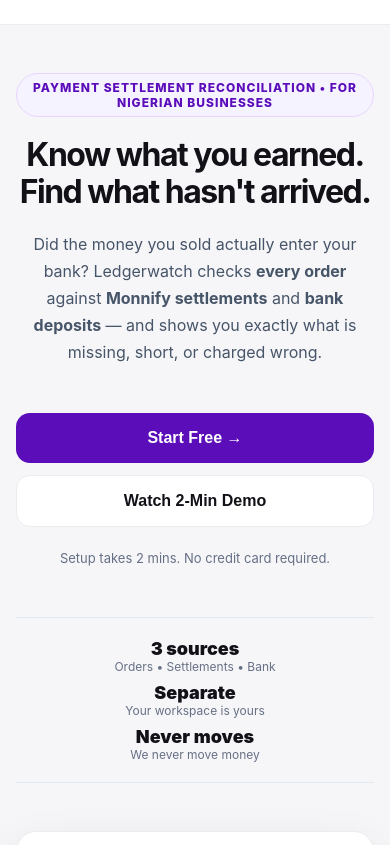
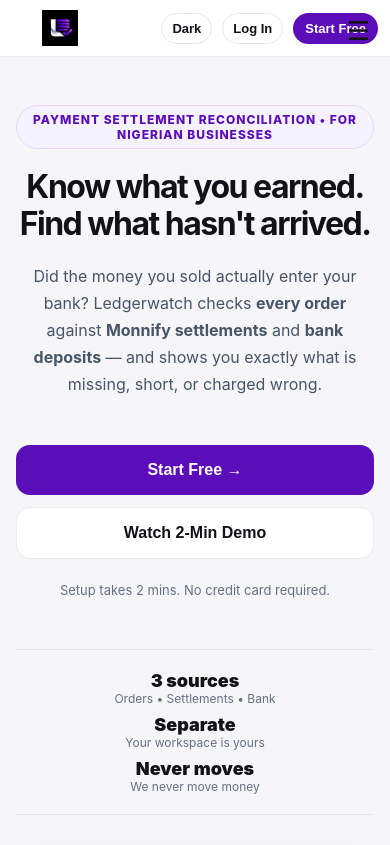
Before and after one commit to ahmaddsmagaji/ledgerwatch, a React (Vite) app in the folder frontend/: page / in a window 390 px wide. Shown: the top 845 px of the page. Built offline with nearby package versions, Linux system fonts and the light colour scheme.

Commit message:
Fix phone header hidden + bigger moderate logo

```diff
--- a/frontend/src/App.css
+++ b/frontend/src/App.css
@@ -231,3 +231,26 @@ body.dark-mode .landing-hero p { color: #94a3b8; }
   .landing-nav-links { display: none !important; }
   .landing-nav-desktop { padding: 10px 12px !important; }
 }
+
+/* FIX: Phone header was hidden - force it to show */
+.landing-header { display: block !important; position: sticky !important; top: 0 !important; z-index: 100 !important; background: #fff !important; width: 100% !important; }
+.landing-nav-desktop { display: flex !important; align-items: center !important; justify-content: space-between !important; width: 100% !important; }
+.lw-hamburger-always, .landing-hamburger { display: inline-block !important; font-size: 26px !important; }
+
+/* Logo - moderate size, visible but not huge */
+.landing-header img { height: 42px !important; width: auto !important; min-width: 110px !important; max-width: 170px !important; object-fit: contain !important; }
+
+/* PHONE: keep header, hide only the links */
+@media (max-width: 700px) {
+  .landing-header { padding: 0 !important; }
+  .landing-nav-desktop { padding: 10px 12px !important; gap: 8px !important; }
+  .landing-nav-links { display: none !important; }
+  .landing-header img { height: 36px !important; min-width: 95px !important; max-width: 140px !important; }
+  .landing-nav-desktop .pill-btn { padding: 7px 10px !important; font-size: 13px !important; }
+  .landing-nav-desktop .primary-pill { padding: 8px 12px !important; font-size: 13px !important; }
+}
+/* PC: moderate logo */
+@media (min-width: 701px) {
+  .landing-header img { height: 42px !important; }
+  .lw-hamburger-always { display: none !important; } /* hamburger only on phone, like Upwork */
+}
--- a/frontend/src/App.tsx
+++ b/frontend/src/App.tsx
@@ -342,8 +342,8 @@ export default function App() {
         <header className="landing-header" style={{ background: cardBg }}>
           <nav className="landing-nav-desktop" style={{ display: "flex", alignItems: "center", justifyContent: "space-between", width: "100%", maxWidth: 1200, margin: "0 auto", padding: "12px 20px", boxSizing: "border-box" }}>
             <div style={{ display: "flex", alignItems: "center", gap: 16, minWidth: 0 }}>
-              <button className="landing-hamburger" onClick={() => setMobileMenu((v) => !v)} aria-label="Menu" style={{ fontSize: 24, background: "none", border: "none", cursor: "pointer", padding: "4px 8px" }}>{mobileMenu ? "X" : "☰"}</button>
-              <img src={LOGO} alt="Ledgerwatch" style={{ height: 30, width: "auto", objectFit: "contain", cursor: "pointer", display: "block" }} onClick={() => window.scrollTo({ top: 0, behavior: "smooth" })} />
+              <button className="landing-hamburger lw-hamburger-always" onClick={() => setMobileMenu((v) => !v)} aria-label="Menu" style={{ fontSize: 24, background: "none", border: "none", cursor: "pointer", padding: "4px 8px" }}>{mobileMenu ? "X" : "☰"}</button>
+              <img src={LOGO} alt="Ledgerwatch" style={{ height: 42, width: "auto", minWidth: 110, objectFit: "contain", cursor: "pointer", display: "block" }} onClick={() => window.scrollTo({ top: 0, behavior: "smooth" })} />
               <div className="landing-nav-links" style={{ display: "flex", alignItems: "center", gap: 20 }}>
                 <button onClick={() => document.getElementById("features")?.scrollIntoView({ behavior: "smooth" })}>Features</button>
                 <button onClick={() => document.getElementById("how")?.scrollIntoView({ behavior: "smooth" })}>How it works</button>
```
